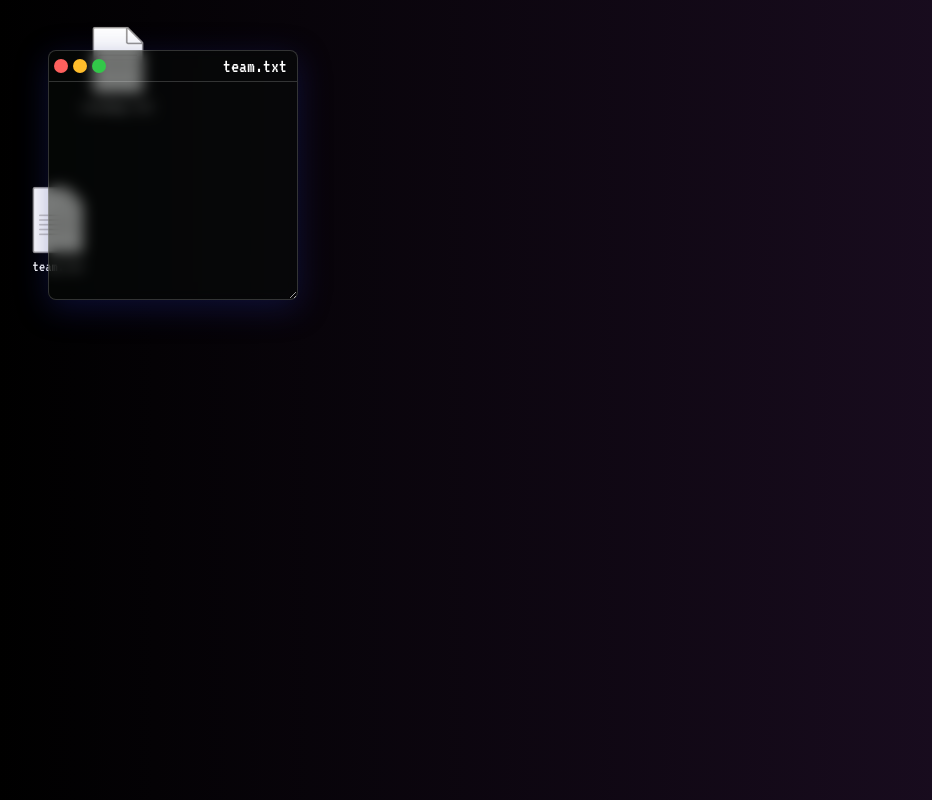
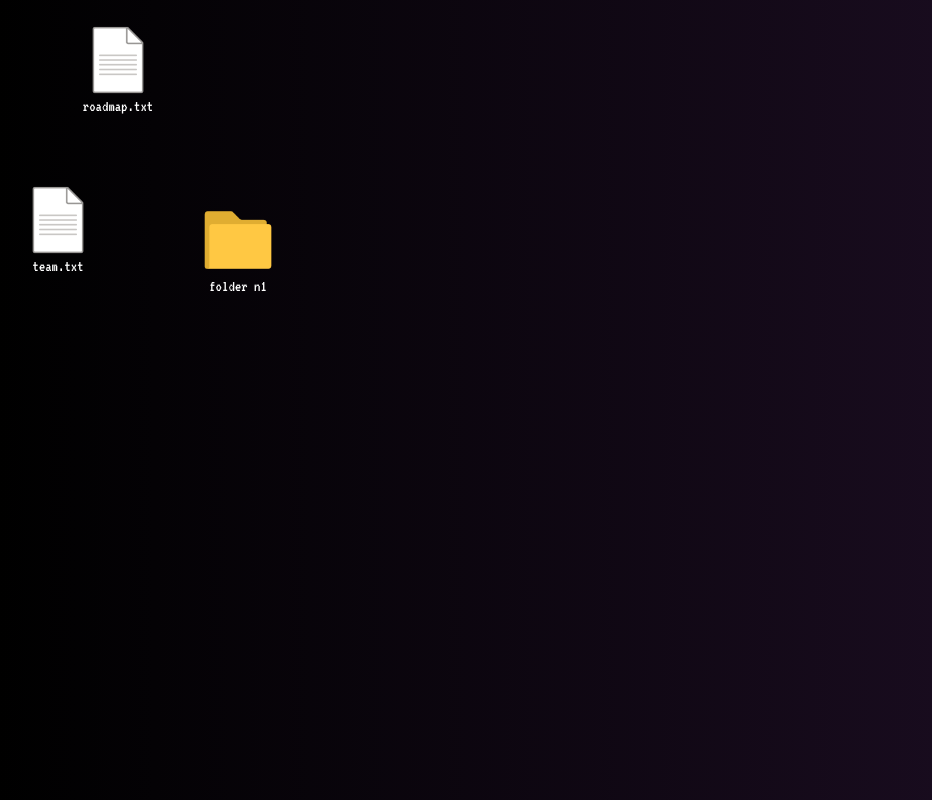
Before and after one commit to fennyflop/spiderweb-simulator, a Next.js app: page / in a window 1280 px wide. Shown: the whole page, without its empty margins (2-934 px from the left). Built offline with nearby package versions, Linux system fonts and the light colour scheme.

Commit message:
added a folder

```diff
--- a/components/custom-drag-layer/custom-drag-layer.tsx
+++ b/components/custom-drag-layer/custom-drag-layer.tsx
@@ -38,10 +38,11 @@ export const CustomDragLayer = () => {
   function renderItem() {
     switch (itemType) {
       case 'app':
-        // item.data is for styles
         return <Application {...item} {...item.data} top={0} left={0} />
       case 'icon':
-          return <Icon {...item} top={0} left={0} />
+        return <Icon {...item} top={0} left={0} />
+      case 'folder':
+        return <Icon {...item} top={0} left={0} />
       default:
         return null
     }
--- a/components/icon/icon.tsx
+++ b/components/icon/icon.tsx
@@ -5,6 +5,7 @@ import { getEmptyImage } from 'react-dnd-html5-backend';
 import styles from './icon.module.css';
 
 interface IIcon {
+    type: 'icon' | 'folder';
     name: string;
 
     top: number;
@@ -15,11 +16,10 @@ interface IIcon {
     open: (name: string) => void;
 }
 
-const Icon: FC<IIcon> = ({name, image, filename, top, left, open}) => {
-
+const Icon: FC<IIcon> = ({name, type, image, filename, top, left, open}) => {
     const [{ isDragging }, drag, preview] = useDrag(
       () => ({
-        type: 'icon',
+        type,
         item: { name, left, top, filename, image, type: "icon" },
         collect: (monitor: { isDragging: () => any; }) => ({
           isDragging: monitor.isDragging(),
--- a/pages/index.tsx
+++ b/pages/index.tsx
@@ -1,5 +1,5 @@
 import type { NextPage } from 'next'
-import { useCallback, useEffect, useState } from 'react';
+import { useCallback, useEffect, useMemo, useState } from 'react';
 import { DndProvider, useDrop } from 'react-dnd'
 import Application from '../components/application/application';
 import { CustomDragLayer } from '../components/custom-drag-layer/custom-drag-layer';
@@ -13,13 +13,15 @@ const Homescreen: NextPage = () => {
   const [index, setIndex] = useState<number>(0);
 
   const [icons, setIcons] = useState<IIcons>({
-    "team": { top: 180, left: 20, name: "team", filename: "team.txt", image: "/text-icon.png"},
-    "roadmap": { top: 20, left: 80, name: "roadmap", filename: "roadmap.txt", image: "/text-icon.png" },
+    "team": { top: 180, left: 20, name: "team", filename: "team.txt", image: "/text-icon.png", type: "icon"},
+    "roadmap": { top: 20, left: 80, name: "roadmap", filename: "roadmap.txt", image: "/text-icon.png", type: "icon"},
+    "folder": {top: 200, left: 200, name: "folder", filename: "folder n1", image: "/folder-icon.png", type: 'folder'},
   });
 
   const [applications, setApplications] = useState<IApplications>({
-    team: {name: "team", applicationName: "team.txt", index: 1, width: 250, height: 250, top: 50, left: 50, isOpen: true, isZoomed: false, children: null},
+    team: {name: "team", applicationName: "team.txt", index: 1, width: 250, height: 250, top: 50, left: 50, isOpen: false, isZoomed: false, children: null},
     roadmap: {name: "roadmap", applicationName: "roadmap.txt", index: 0, width: 250, height: 250, top: 50, left: 50, isOpen: false, isZoomed: false, children: null},
+    folder: {name: "folder", applicationName: "folder n1", index: 2, width: 250, height: 250, top: 50, left: 50, isOpen: false, isZoomed: false, children: null}
   })
 
   // specify apps here
@@ -37,7 +39,7 @@ const Homescreen: NextPage = () => {
 
   const [, dropRef] = useDrop(
     () => ({
-      accept: ['icon', 'app'],
+      accept: ['icon', 'app', 'folder'],
       drop(item: any, monitor) {
         const delta = monitor.getDifferenceFromInitialOffset()
         const top = Math.round(item?.top + delta?.y)
@@ -49,19 +51,17 @@ const Homescreen: NextPage = () => {
     [move],
   );
 
-  const openApplication = (name: string) => {
-    // setApplications({...applications, [name]: {...applications[name], isOpen: true}});
+  const openApplication = useCallback((name: string) => {
     setApplications((prev: any) => {
       return {...prev, [name]: {...prev[name], isOpen: true}}
     })
-  }
+  }, [setApplications]);
 
-  const closeApplication = (name: string) => {
-    // setApplications({...applications, [name]: {...applications[name], isOpen: false}})
+  const closeApplication = useCallback((name: string) => {
     setApplications((prev: any) => {
       return {...prev, [name]: {...prev[name], isOpen: false}}
     })
-  }
+  }, [setApplications]);
 
   const zoomApplication = (name: string) => {
     setApplications((prev: any) => {
--- a/utils/misc.tsx
+++ b/utils/misc.tsx
@@ -14,6 +14,7 @@ type TApplication = {
 }
 
 type TIcon = {
+    type: 'icon' | 'folder'; // different logic for folders
     name: string;
     image: string;
     filename: string;
```
Also changed, not shown: public/folder-icon.png (added).
